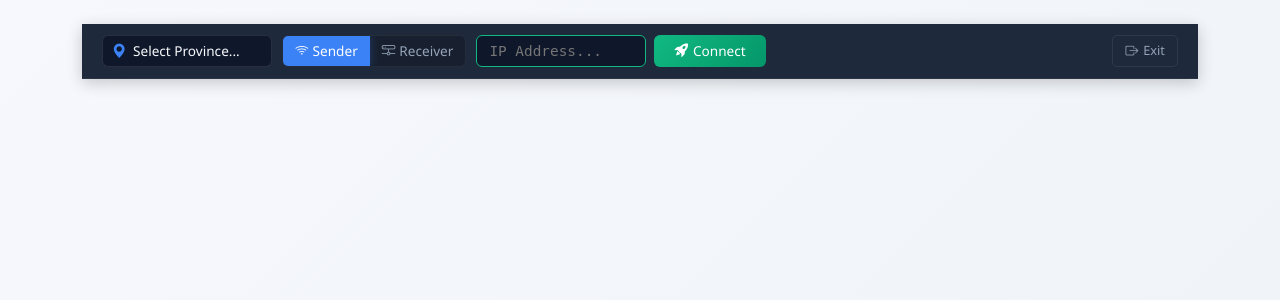
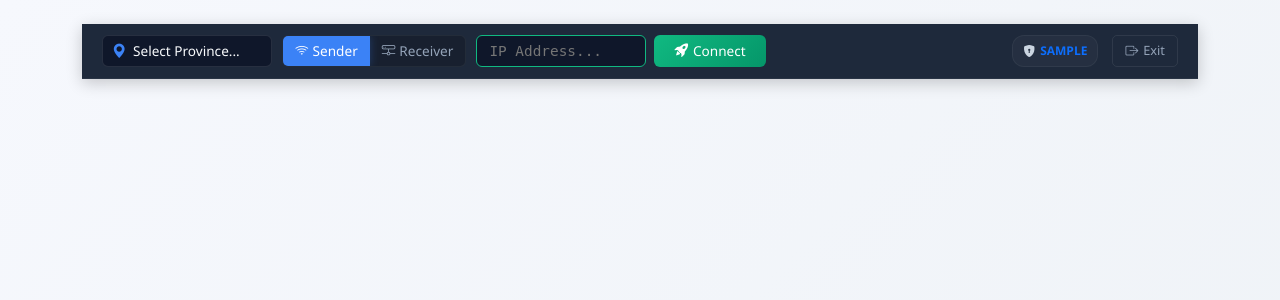
Before and after one commit to jaliil/network-project, a Django app: page /en/connect/ in a window 1280 px wide. Shown: the top 300 px of the page. Run offline with Django 5.2, Linux system fonts and the light colour scheme; the visitor is signed in with stand-in values (Sample User, id 1); data that the repository does not hold is empty; parts of the project's set-up code (start-up, migrations or seed data) failed here and were passed over.

Commit message:
Fixed Enter key submission and restored user profile button

```diff
--- a/network_app/templates/employee_panel.html
+++ b/network_app/templates/employee_panel.html
@@ -68,6 +68,14 @@
     .btn-exit { border-color: rgba(255, 255, 255, 0.08); }
     .btn-exit:hover { background: #334155; color: white; }
 
+    /* ???? ???? */
+    .user-badge {
+        color: #cbd5e1; font-size: 0.75rem; display: flex; align-items: center; gap: 5px; height: 32px;
+        background: rgba(255, 255, 255, 0.03); padding: 0 10px; border-radius: 12px; transition: all 0.2s ease;
+        text-decoration: none; border: 1px solid rgba(255,255,255,0.05);
+    }
+    .user-badge:hover { background: rgba(255, 255, 255, 0.1); color: #fff; }
+
     /* ========================================================
        ?. ???????? ????? (????? ??????? ????? ????)
        ======================================================== */
@@ -129,6 +137,12 @@
 
         <div class="divider" id="right-divider" style="display: none;"></div>
 
+        <!-- ???? ??????? ?????? (????????? ??) -->
+        <a href="{% url 'update_profile' %}" class="user-badge mx-1" title="Update Your Passwords">
+            <i class="bi bi-shield-lock-fill"></i>
+            <strong class="text-primary text-uppercase">{{ request.user.username|default:"SERVER" }}</strong>
+        </a>
+
         <form action="{% url 'logout' %}" method="post" style="margin: 0;">
             {% csrf_token %}
             <button type="submit" class="action-btn btn-exit"><i class="bi bi-box-arrow-right"></i> Exit</button>
@@ -171,9 +185,16 @@
 
 <script>
     const credsData = {{ user_creds_json|safe }};
-    let currentActivePassword = ""; // ???? ???? ??? ???????
+    let currentActivePassword = "";
 
-    // ???? ??? ??????? ? ??????
+    // ?????????? ?????? ??? ???? ????? ???? ?????
+    document.getElementById('device_ip').addEventListener('keypress', function(event) {
+        if (event.key === 'Enter') {
+            event.preventDefault();
+            initiateConnection(event);
+        }
+    });
+
     function forceCopyText(text) {
         if (!text) return false;
         const tempInput = document.createElement("textarea");
@@ -186,7 +207,6 @@
         return success;
     }
 
-    // ???? ??? ????
     function manualCopy() {
         if (currentActivePassword) {
             forceCopyText(currentActivePassword);
@@ -201,7 +221,6 @@
         }
     }
 
-    // ????? ???????? ?????
     function showState(stateId) {
         document.querySelectorAll('.view-state, .frame-wrapper').forEach(el => el.classList.remove('active'));
         if(stateId === 'frame-wrapper') {
@@ -212,7 +231,6 @@
         }
     }
 
-    // ???? ???? ?????? ???? ?????? ? ???
     async function initiateConnection(event) {
         if (event) event.preventDefault();
 
@@ -225,20 +243,17 @@
         const isSender = document.getElementById('type-sender').checked;
         const deviceType = isSender ? 'sender' : 'receiver';
 
-        // ??????? ???
         currentActivePassword = "";
         if (credsData[selectedProvId]) {
             currentActivePassword = isSender ? credsData[selectedProvId].s_pass : credsData[selectedProvId].r_pass;
         }
 
-        // ????? ??????
         document.getElementById('loading-ip').innerText = ipAddress;
         showState('state-loading');
 
         try {
             const csrfToken = document.querySelector('[name=csrfmiddlewaretoken]').value;
 
-            // ????? ??????? ?? ?????? ???? ???? ? ??? ???
             const response = await fetch('{% url "smart_ping_and_log" %}', {
                 method: 'POST',
                 headers: { 'Content-Type': 'application/json', 'X-CSRFToken': csrfToken },
@@ -248,13 +263,11 @@
             const result = await response.json();
 
             if (result.status === 'success' && result.is_online) {
-                // ?????? ?????? ???! ??? ?????? ?? ????? ???
                 if (currentActivePassword) forceCopyText(currentActivePassword);
 
                 let targetUrl = ipAddress;
                 if (!/^https?:\/\//i.test(ipAddress)) { targetUrl = 'http://' + ipAddress; }
 
-                // ????? ???? ? ???????? ?????
                 showState('frame-wrapper');
                 document.getElementById('device_frame').src = targetUrl;
                 document.getElementById('close-btn').style.display = 'flex';
@@ -262,12 +275,10 @@
                 document.getElementById('right-divider').style.display = 'block';
 
             } else {
-                // ?????? ?????? ???
                 document.getElementById('error-ip').innerText = ipAddress;
                 showState('state-error');
             }
         } catch (error) {
-            // ???? ?????? ?? ???? ????
             document.getElementById('error-ip').innerText = "Server Error";
             showState('state-error');
         }
```
